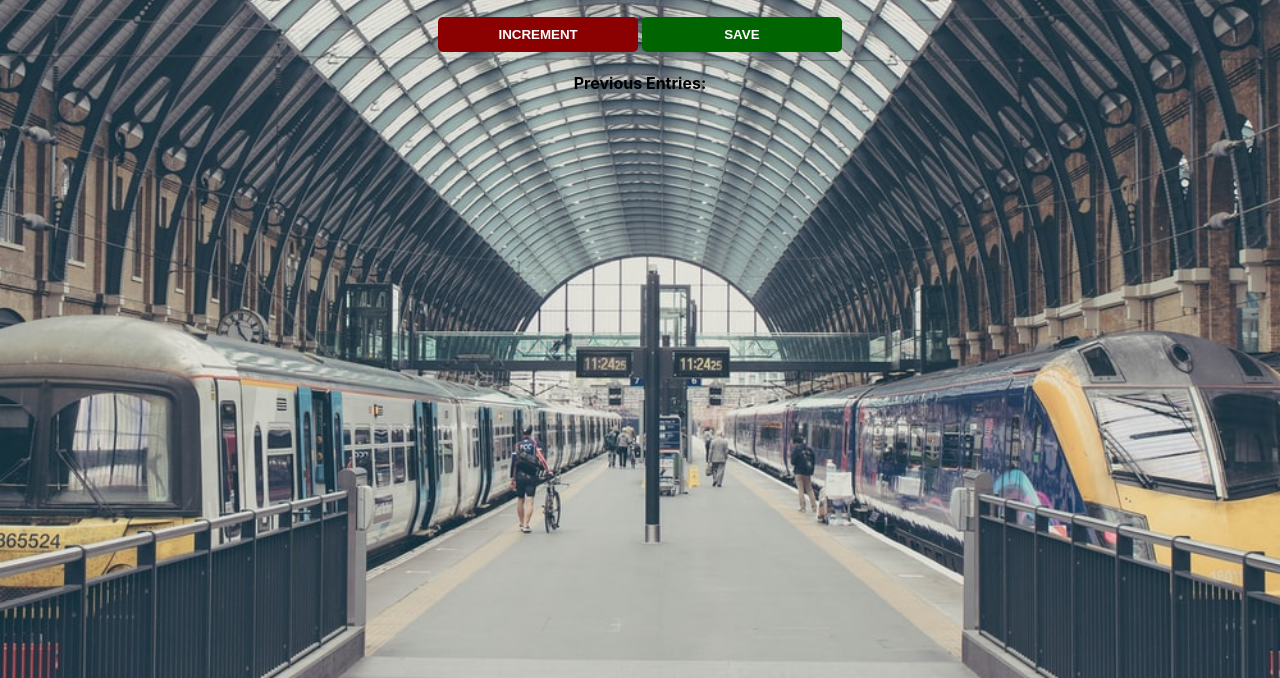
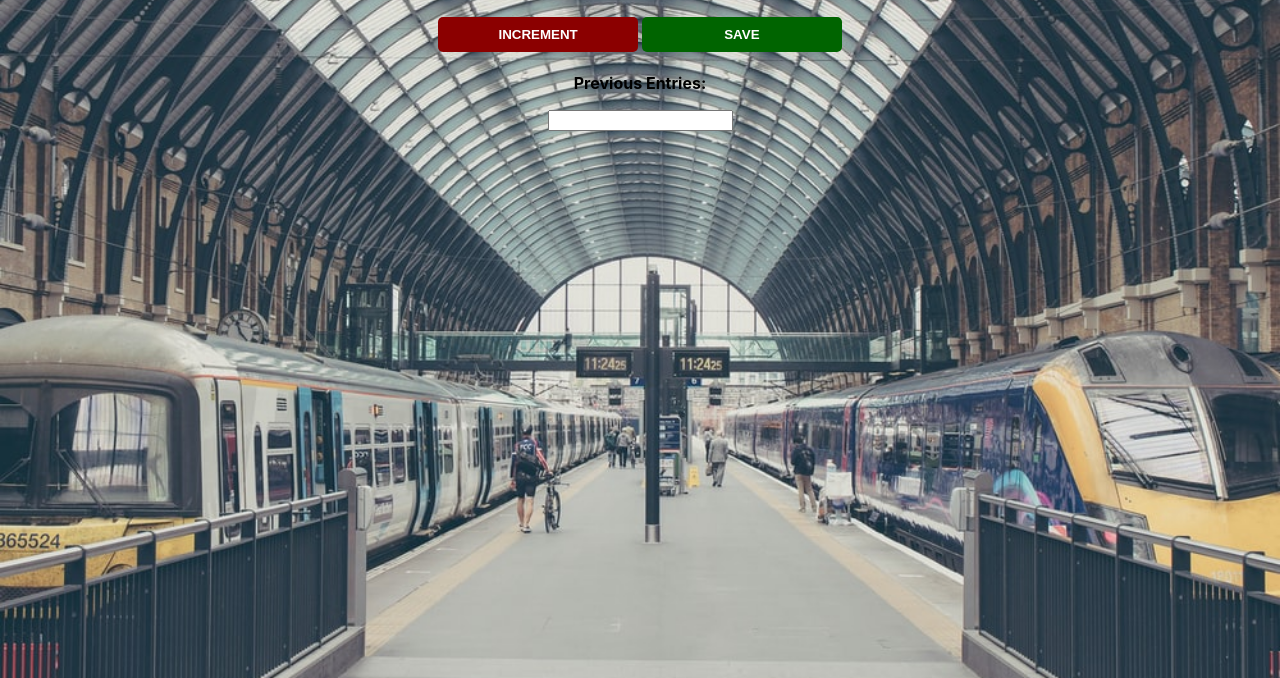
Before and after one commit to Tygitty/Counter-App, a plain HTML site: page index.html in a window 1280 px wide. Shown: the part 122-800 px from the top of the page. Drawn offline with Linux system fonts and the light colour scheme.

Commit message:
User Form Added

```diff
--- a/index.html
+++ b/index.html
@@ -12,6 +12,9 @@
 	<button id= "increment-btn" onclick="increment()">INCREMENT</button>
 	<button id= "save-btn" onclick="save()">SAVE</button>
 	<p id="save-el">Previous Entries: </p>
+	<form>
+		<input type="text" name="First Name">
+	</form>
 	<script type="text/javascript" src="index.js"></script>
 </body>
 </html>
```
